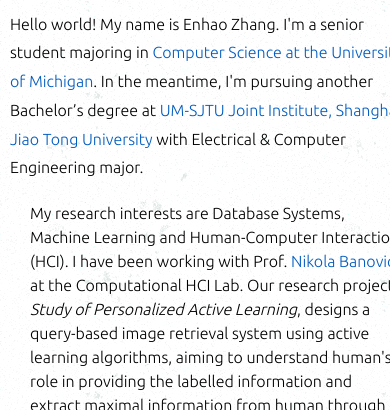
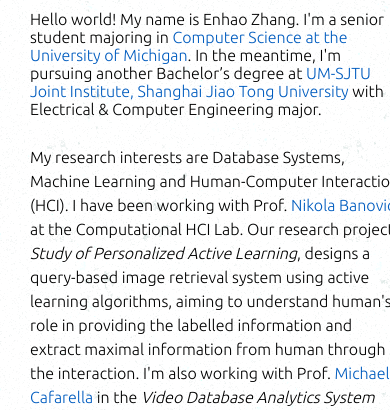
Before and after one commit to ZHANG-EH/ZHANG-EH.github.io, a plain HTML site: page index.html in a window 390 px wide. Shown: the part 434-844 px from the top of the page. Drawn offline with nearby package versions, Linux system fonts and the light colour scheme; files whose address does not match are found by name.

Commit message:
adjust for responsive

```diff
--- a/css/frame.css
+++ b/css/frame.css
@@ -623,6 +623,10 @@
   height: 91.5vh;
 }
 
+#short-bio {
+  line-height: 1.8;
+}
+
 @media screen and (min-width: 900px) {
   .flex-item-stretch {
     flex: 1;
@@ -646,6 +650,10 @@
 }
 
 @media screen and (max-width: 750px) {
+  #short-bio {
+    line-height: normal;
+  }
+
   #pre_intro {
     height: auto;
   }
--- a/index.html
+++ b/index.html
@@ -62,7 +62,7 @@
             </div>
 
              <!--End Social Media Links-->
-            <p class="flex-item text add-top-margin" style="line-height: 1.8;">
+            <p id="short-bio" class="flex-item add-top-margin">
               Hello world! My name is Enhao Zhang. I'm a senior student majoring in <a href="https://cse.engin.umich.edu">Computer Science at the University of Michigan</a>. In the meantime, I'm pursuing another Bachelor’s degree at <a href="http://umji.sjtu.edu.cn">UM-SJTU Joint Institute, Shanghai Jiao Tong University</a> with Electrical & Computer Engineering major.
             </p>
           </div>
```
